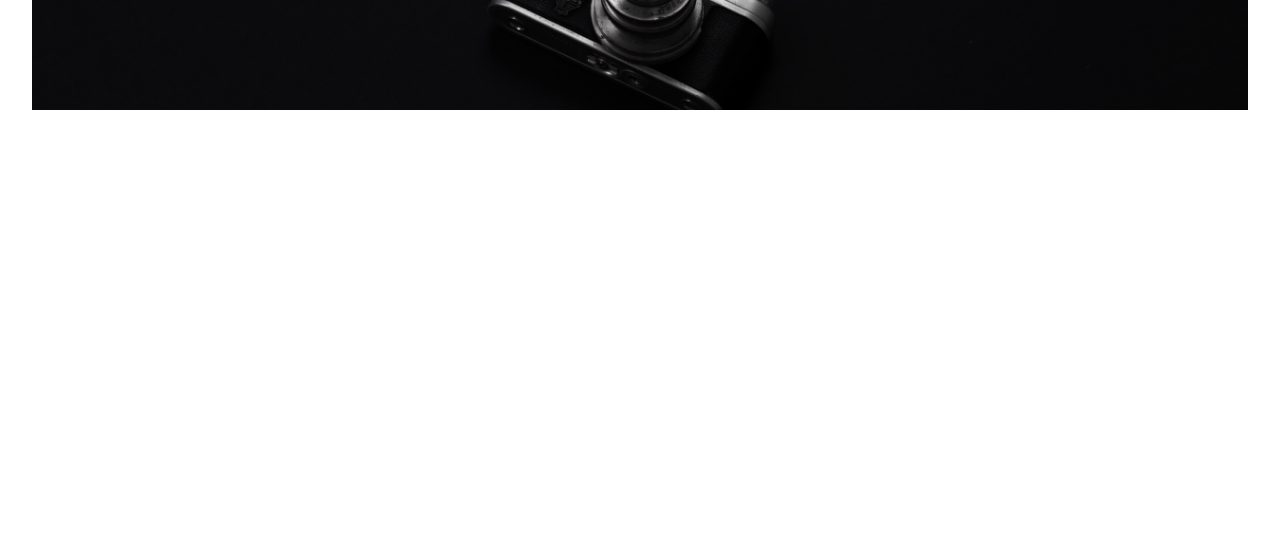
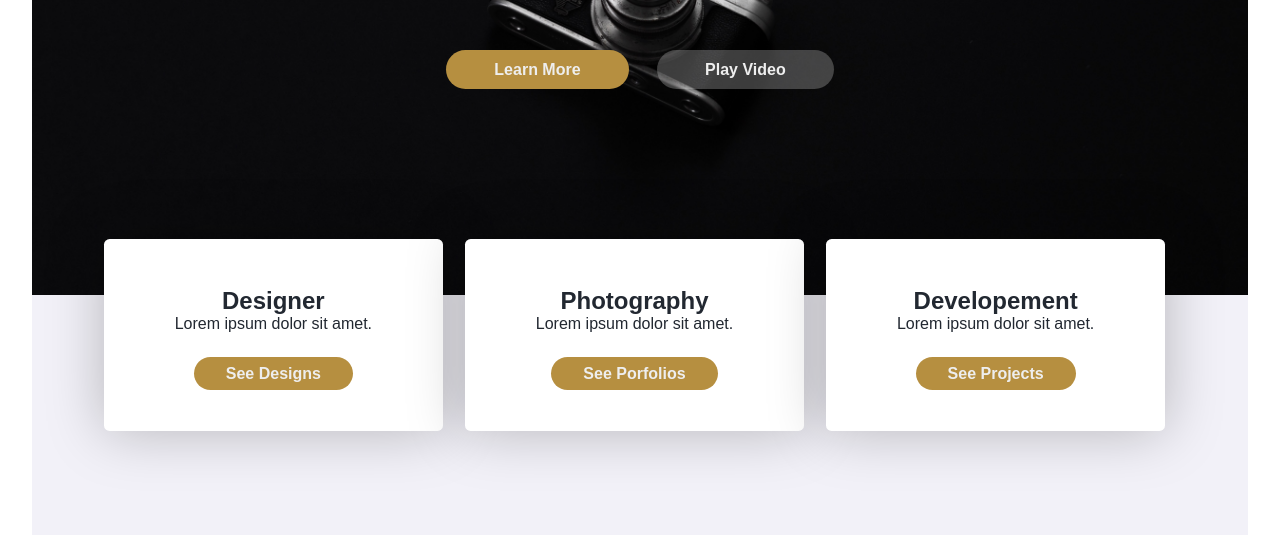
Before and after one commit to TejjyMK/AgencyLS, a website: page index.html in a window 1280 px wide. Shown: the part 457-1016 px from the top of the page. Before the commit the page ends 800 px from the top, so only its background shows below. Drawn offline with Linux system fonts and the light colour scheme.

Commit message:
created cards

```diff
--- a/index.html
+++ b/index.html
@@ -23,7 +23,7 @@
                 </header>
                 <div class="content">
                     <h1 class="title">
-                        Here to create gorgeous photos
+                        gorgeous designs, photos and websites
                     </h1>
                     <h2 class="sub_title">
                         Lorem ipsum dolor sit amet consectetur adipisicing elit.
@@ -36,5 +36,24 @@
                 </div>
             </div>
         </section>
+        <section id="services" class="cf">
+            <div class="wrapper">
+                 <div class="service">
+                     <h3>Designer</h3>
+                     <p>Lorem ipsum dolor sit amet.</p>
+                     <a href="" class="button button_highlight button_small">See Designs</a>
+                 </div>
+                 <div class="service">
+                     <h3>Photography</h3>
+                     <p>Lorem ipsum dolor sit amet.</p>
+                     <a href="" class="button button_highlight button_small">See Porfolios</a>
+                 </div>
+                 <div class="service">
+                     <h3>Developement</h3>
+                     <p>Lorem ipsum dolor sit amet.</p>
+                     <a href="" class="button button_highlight button_small">See Projects</a>
+                 </div>
+            </div>
+        </section>
     </body>
 </html>
--- a/sass/main.sass
+++ b/sass/main.sass
@@ -1,9 +1,10 @@
 // Variables
 $white: #eeeeee
 $highlight: #b68f40
-$grey_background: #393e46
+$grey_background: #f2f1f8
 $grey_text : #b9b7c6
 $dark_grey: #222831
+$card_white: #fff
 
 
 // Global Styles
@@ -35,6 +36,13 @@ body
 .button_small
     padding: .3rem 1.5rem
 
+.cf:after,
+.cf:before
+    content: ''
+    display: table
+
+.cf:after
+    clear: both
 
 // Banner Styles
 #banner
@@ -67,7 +75,7 @@ body
             margin-left: 2rem
 
     .content
-        padding: 4rem 0  8rem 0
+        padding: 10rem 0  10rem 0
 
         .title, .sub_title
             color: $white
@@ -91,3 +99,37 @@ body
 
             .button
                 margin: 0 .75rem
+
+
+// Cards
+
+#services
+    background: $grey_background
+    padding: 2rem 0 6.5rem 0
+    margin: -2rem 1.5rem 1.5rem 1.5rem
+        position: relative
+
+    .service
+        background: $card_white
+        width: 26%
+        float: left
+        margin: -5.5rem 1% 0 1%
+        padding: 3rem 2.5%
+        text-align: center
+        position: relative
+        -webkit-box-shadow: 0px 0px 57px 0px rgba(4,6,9,0.25)
+        -moz-box-shadow: 0px 0px 57px 0px rgba(4,6,9,0.25)
+        box-shadow: 0px 0px 57px 0px rgba(4,6,9,0.25)
+        border-radius: .35rem
+
+        h3
+            margin: 0
+            font-size: 1.5rem
+            color: $dark_grey
+
+        p
+            margin: 0 0 2rem 0
+            color: $dark_grey
+
+        .button
+            padding: .5rem 2rem
```
Also changed, not shown: css/style.css.
